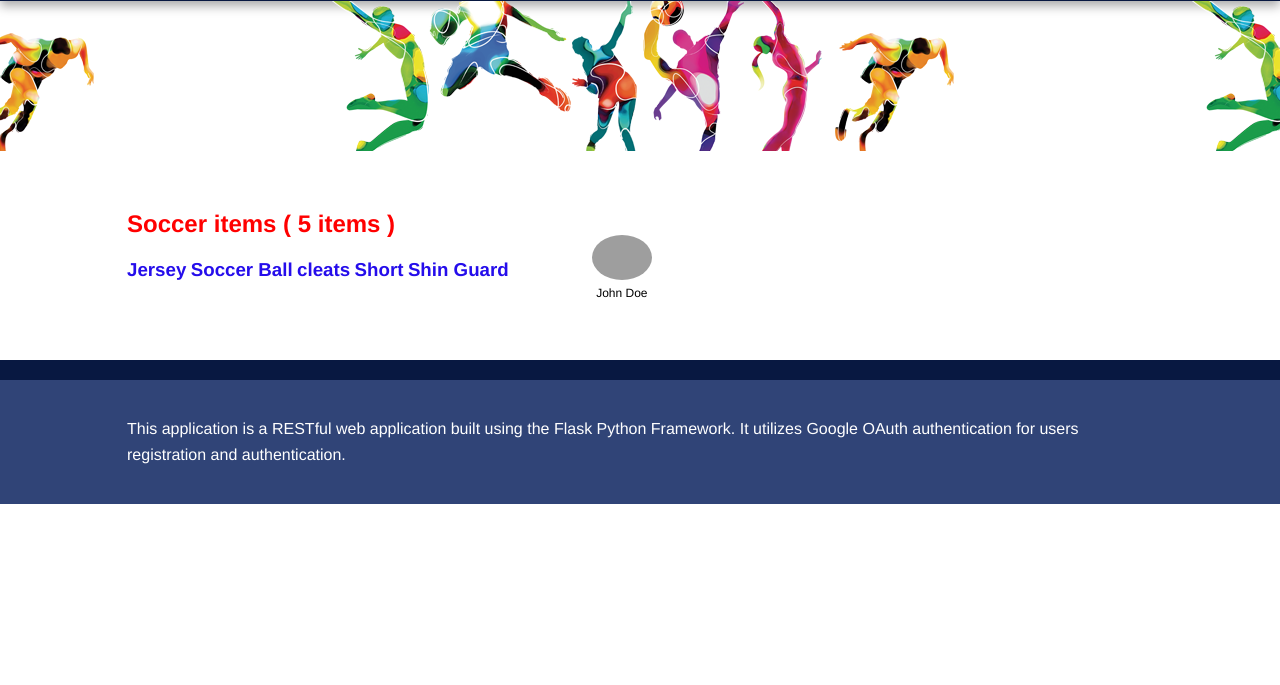
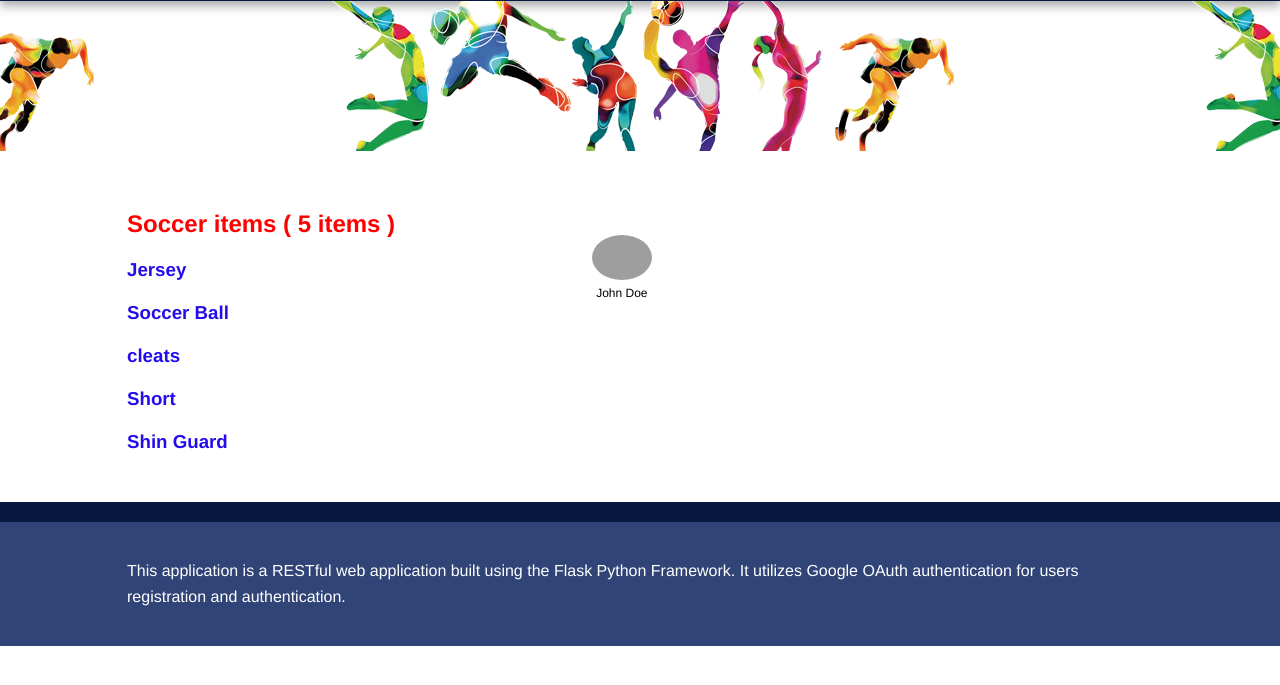
Before and after one commit to olamiwhat/Sport-Catalog, a Flask app: page /catalog/Soccer/ in a window 1280 px wide. Shown: the part 95-780 px from the top of the page. Run offline with Flask 2, Linux system fonts and the light colour scheme; data comes from the database, SQL or seed files in the repository; some libraries are stand-ins or nearby versions; grey boxes are pictures that could not be loaded.

Commit message:
edited item list display

```diff
--- a/templates/publicshowcatitem.html
+++ b/templates/publicshowcatitem.html
@@ -35,9 +35,11 @@ Catalog -- Category
 		</section>
 		<section class="category-item">
 			{% for item in items %}
-				<a href="{{url_for('displayCategoryItem', category_name=category_name, item_name=item.name)}}">
-					<h3>{{item.name}}</h3>
-				</a>
+				<ul class="category-item">
+					<li><a href="{{url_for('displayCategoryItem', category_name=category_name, item_name=item.name)}}">
+						<h3>{{item.name}}</h3>
+					</a></li>
+				</ul>
 			{% endfor %}
 		</section>
 	</article>
```
